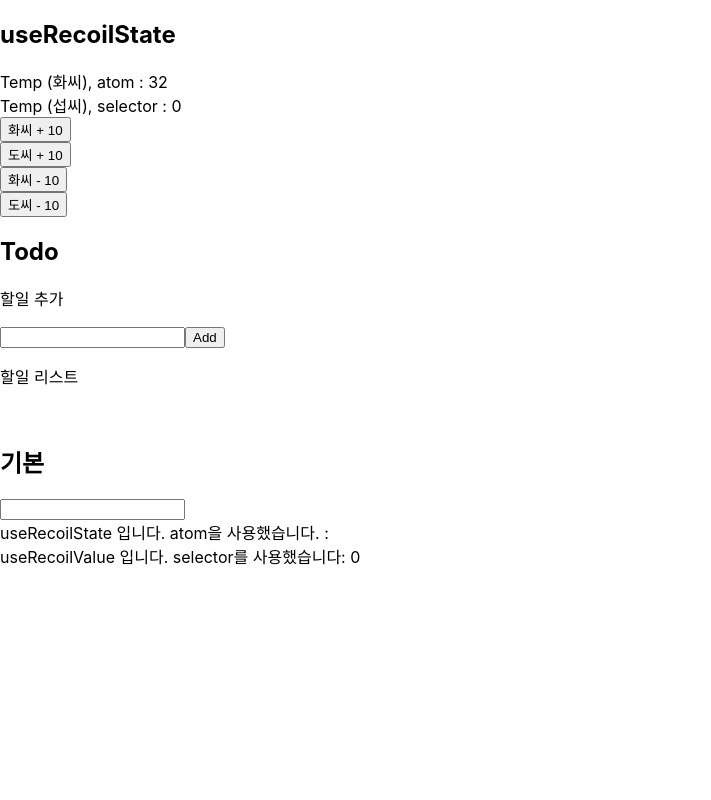
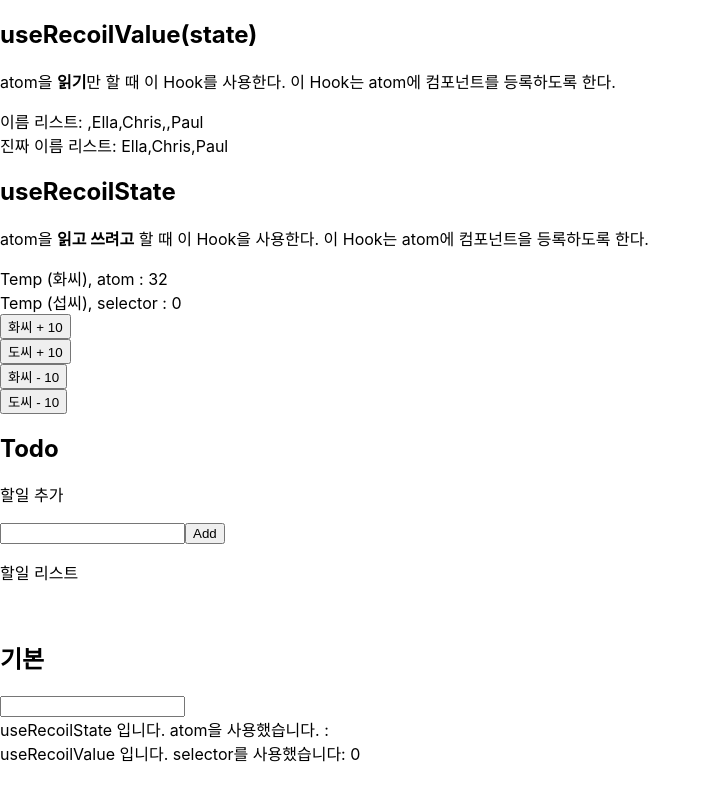
Before and after one commit to uhgenie7/recoil_playground, a React (Create React App) app: page / in a window 1280 px wide. Shown: the whole page, without its empty margins (0-711 px from the left). Built offline with nearby package versions, Linux system fonts and the light colour scheme.

Commit message:
feat: useRecoilValue

```diff
--- a/src/App.js
+++ b/src/App.js
@@ -2,11 +2,22 @@
 import CharacterCounter from "./components/CharacterCounter/CharacterCounter";
 import TodoList from "./components/Todo/TodoList";
 import TempCelsius from "./components/TempCelsius";
+import NameDisplay from "./components/NameDisplay";
 
 function App() {
   return (
     <RecoilRoot>
+      <h2>useRecoilValue(state)</h2>
+      <p>
+        atom을 <strong>읽기</strong>만 할 때 이 Hook를 사용한다. 이 Hook는
+        atom에 컴포넌트를 등록하도록 한다.
+      </p>
+      <NameDisplay />
       <h2>useRecoilState</h2>
+      <p>
+        atom을 <strong>읽고 쓰려고</strong> 할 때 이 Hook을 사용한다. 이 Hook는
+        atom에 컴포넌트을 등록하도록 한다.
+      </p>
       <TempCelsius />
       <h2>Todo</h2>
       <TodoList />
--- /dev/null
+++ b/src/components/NameDisplay.js
@@ -0,0 +1,17 @@
+import { useRecoilValue } from "recoil";
+import { namesState, filteredNamesState } from "../states/namesState";
+
+function NameDisplay() {
+  const names = useRecoilValue(namesState);
+  const filteredNames = useRecoilValue(filteredNamesState);
+
+  return (
+    <>
+      이름 리스트: {names.join(",")}
+      <br />
+      진짜 이름 리스트: {filteredNames.join(",")}
+    </>
+  );
+}
+
+export default NameDisplay;
--- /dev/null
+++ b/src/states/namesState.js
@@ -0,0 +1,11 @@
+import { atom, selector } from "recoil";
+
+export const namesState = atom({
+  key: "namesState",
+  default: ["", "Ella", "Chris", "", "Paul"],
+});
+
+export const filteredNamesState = selector({
+  key: "filteredNamesState",
+  get: ({ get }) => get(namesState).filter((str) => str !== ""),
+});
```
